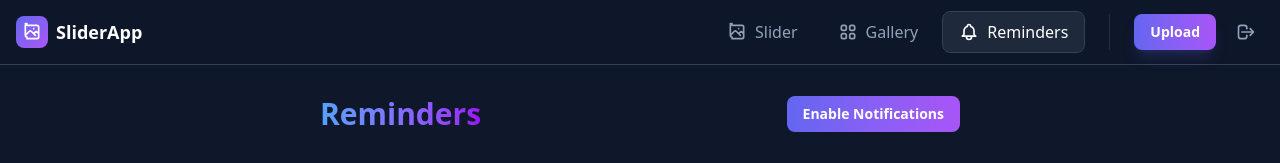
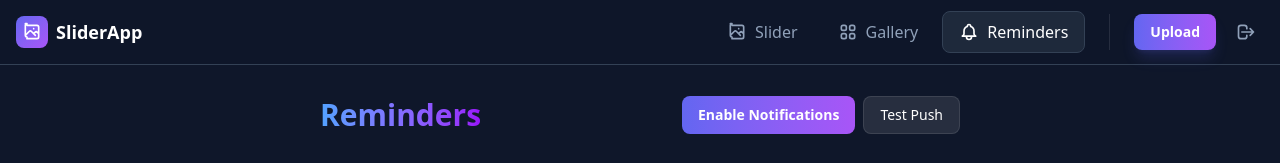
Before and after one commit to Terry-Development/SliderApp, a Next.js app in the folder frontend/: page /reminders in a window 1280 px wide. Shown: the top 163 px of the page. Built offline with nearby package versions, Linux system fonts and the light colour scheme; no server answers.

Commit message:
Fix: Restore Test Push and Simplify Logic

```diff
--- a/frontend/src/pages/reminders.js
+++ b/frontend/src/pages/reminders.js
@@ -39,6 +39,21 @@ export default function Reminders() {
                 setReminders(data);
             }
         } catch (err) {
+            console.error(err);
+        }
+    };
+
+    const handleTestPush = async () => {
+        try {
+            alert('Sending Test Push...');
+            const res = await fetch(`${API_URL}/test-notification`, {
+                method: 'POST',
+                headers: getAuthHeaders()
+            });
+            const data = await res.json();
+            alert(`Result: Sent ${data.sent}, Failed ${data.failed}`);
+        } catch (err) {
+            alert('Error sending test push');
             console.error(err);
         }
     };
@@ -216,6 +231,12 @@ export default function Reminders() {
                         >
                             {permission === 'granted' ? 'Re-Subscribe' : 'Enable Notifications'}
                         </button>
+                        <button
+                            onClick={handleTestPush}
+                            className="px-4 py-2 text-sm bg-white/10 hover:bg-white/20 rounded-lg transition-colors border border-white/10"
+                        >
+                            Test Push
+                        </button>
                     </div>
                 </header>
 
```
Also changed, not shown: 1 other file (tests, documents, lock files or other folders).
